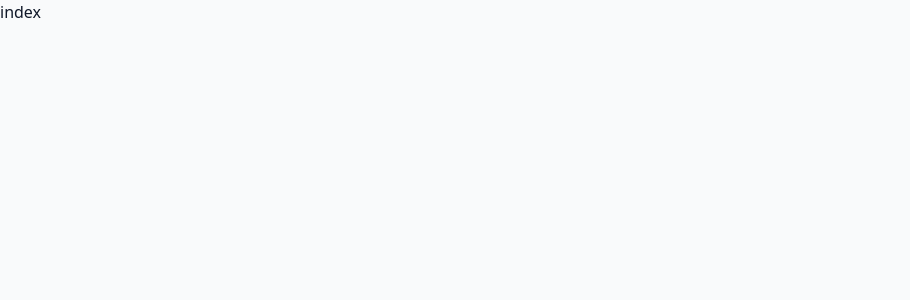
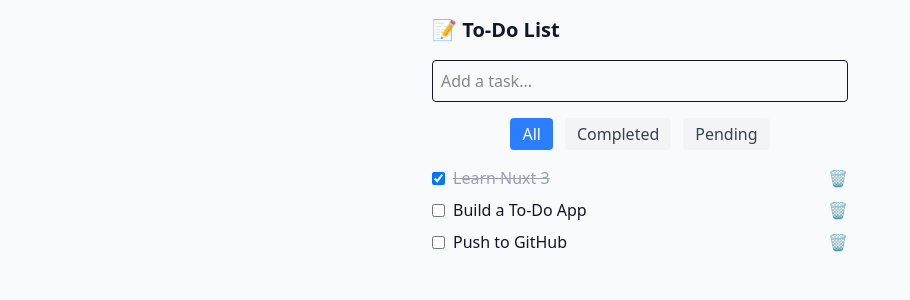
Before and after one commit to irfanazizalamin/y-ventures-assignment, a Nuxt app: page / in a window 1280 px wide. Shown: the top 300 px of the page, without its empty margins (0-910 px from the left). Built offline with nearby package versions, Linux system fonts and the light colour scheme.

Commit message:
feat: implement simple todo using dummy

```diff
--- /dev/null
+++ b/components/FilterTabs.vue
@@ -0,0 +1,31 @@
+<script setup lang="ts">
+import type { Filter } from "@/types/todo";
+
+const props = defineProps<{
+  modelValue: Filter;
+}>();
+
+const emit = defineEmits<{
+  (e: "update:modelValue", value: Filter): void;
+}>();
+
+const filters: Filter[] = ["all", "completed", "pending"];
+</script>
+
+<template>
+  <div class="flex justify-center gap-3 mb-4">
+    <button
+      v-for="f in filters"
+      :key="f"
+      :class="[
+        'capitalize px-3 py-1 rounded',
+        f === modelValue
+          ? 'bg-blue-500 text-white'
+          : 'bg-gray-100 text-gray-700',
+      ]"
+      @click="emit('update:modelValue', f)"
+    >
+      {{ f }}
+    </button>
+  </div>
+</template>
--- /dev/null
+++ b/components/TodoInput.vue
@@ -0,0 +1,24 @@
+<script setup lang="ts">
+const emit = defineEmits<{
+  (e: "submit", text: string): void;
+}>();
+
+const input = ref("");
+
+const submit = () => {
+  if (!input.value.trim()) return;
+  emit("submit", input.value);
+  input.value = "";
+};
+</script>
+
+<template>
+  <div class="mb-4">
+    <input
+      v-model="input"
+      placeholder="Add a task..."
+      class="border p-2 w-full rounded"
+      @keyup.enter="submit"
+    />
+  </div>
+</template>
--- /dev/null
+++ b/components/TodoItem.vue
@@ -0,0 +1,33 @@
+<script setup lang="ts">
+import type { Todo } from "~/types/todo.ts";
+
+defineProps<{
+  todo: Todo;
+}>();
+
+const emit = defineEmits<{
+  (e: "toggle", id: string): void;
+  (e: "remove", id: string): void;
+}>();
+</script>
+
+<template>
+  <li class="flex items-center justify-between mb-2">
+    <label class="flex items-center gap-2">
+      <input
+        type="checkbox"
+        :checked="todo.completed"
+        @change="emit('toggle', todo.id)"
+      />
+      <span :class="{ 'line-through text-gray-400': todo.completed }">{{
+        todo.title
+      }}</span>
+    </label>
+    <button
+      class="text-red-500 hover:text-red-700"
+      @click="emit('remove', todo.id)"
+    >
+      🗑️
+    </button>
+  </li>
+</template>
--- a/pages/index.vue
+++ b/pages/index.vue
@@ -1,3 +1,59 @@
+<script setup lang="ts">
+import TodoInput from '@/components/TodoInput.vue'
+import TodoItem from '@/components/TodoItem.vue'
+import FilterTabs from '@/components/FilterTabs.vue'
+
+import type { Todo, Filter } from '@/types/todo'
+
+const todos = ref<Todo[]>([
+  { id: '1', title: 'Learn Nuxt 3', completed: true },
+  { id: '2', title: 'Build a To-Do App', completed: false },
+  { id: '3', title: 'Push to GitHub', completed: false }
+])
+
+const filter = ref<Filter>('all')
+
+const filteredTodos = computed(() => {
+  if (filter.value === 'completed') return todos.value.filter(t => t.completed)
+  if (filter.value === 'pending') return todos.value.filter(t => !t.completed)
+  return todos.value
+})
+
+const addTodo = (title: string) => {
+  todos.value.push({
+    id: Date.now().toString(),
+    title,
+    completed: false
+  })
+}
+
+const removeTodo = (id: string) => {
+  todos.value = todos.value.filter(t => t.id !== id)
+}
+
+const toggleTodo = (id: string) => {
+  const todo = todos.value.find(t => t.id === id)
+  if (todo) todo.completed = !todo.completed
+}
+</script>
+
+
 <template>
-  <div>index</div>
+  <div class="max-w-md mx-auto p-4">
+    <h1 class="text-xl font-bold mb-4">📝 To-Do List</h1>
+
+    <TodoInput @submit="addTodo" />
+
+    <FilterTabs v-model="filter" />
+
+    <ul>
+      <TodoItem
+        v-for="todo in filteredTodos"
+        :key="todo.id"
+        :todo="todo"
+        @toggle="toggleTodo"
+        @remove="removeTodo"
+      />
+    </ul>
+  </div>
 </template>
--- /dev/null
+++ b/types/todo.ts
@@ -0,0 +1,7 @@
+export interface Todo {
+  id: string;
+  title: string;
+  completed: boolean;
+}
+
+export type Filter = "all" | "completed" | "pending";
```
